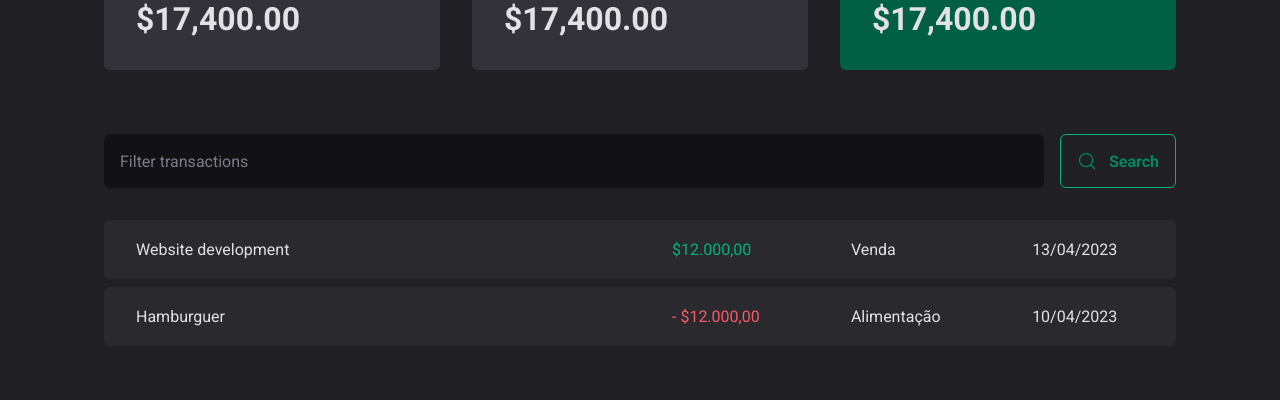
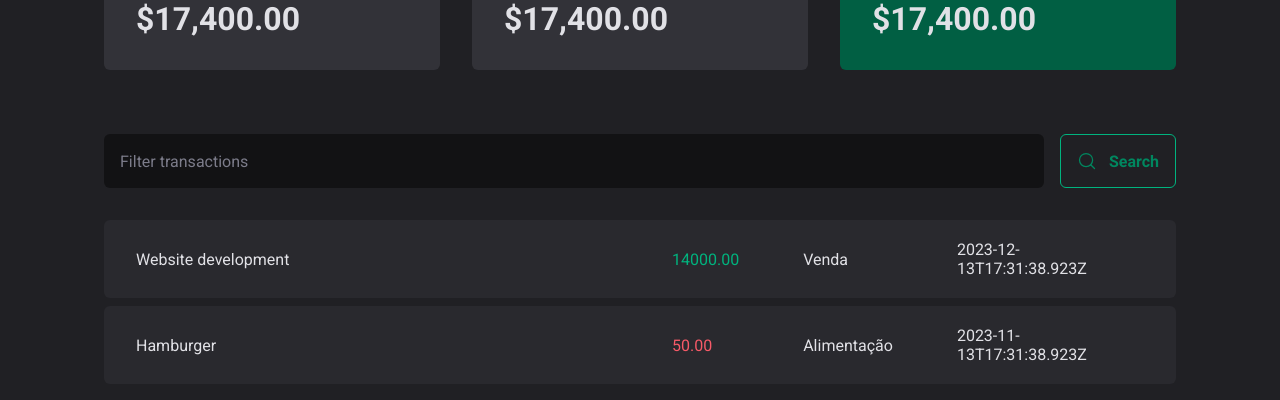
Before and after one commit to gcrozariol/dt-money-react, a React (Vite) app: page / in a window 1280 px wide. Shown: the top 400 px of the page. Built offline with nearby package versions, Linux system fonts and the light colour scheme; data requests are answered from the project's data file.

Commit message:
Fetch data from json-server into list of transactions

```diff
--- a/package.json
+++ b/package.json
@@ -5,6 +5,7 @@
   "type": "module",
   "scripts": {
     "dev": "vite",
+    "dev:server": "json-server server.json -w -d 50",
     "build": "tsc && vite build",
     "lint": "eslint . --ext ts,tsx --report-unused-disable-directives --max-warnings 0",
     "preview": "vite preview"
@@ -27,6 +28,7 @@
     "eslint": "^8.55.0",
     "eslint-plugin-react-hooks": "^4.6.0",
     "eslint-plugin-react-refresh": "^0.4.5",
+    "json-server": "^0.17.4",
     "typescript": "^5.3.3",
     "vite": "^4.5.1"
   }
--- /dev/null
+++ b/server.json
@@ -0,0 +1,20 @@
+{
+  "transactions": [
+    {
+      "id": 1,
+      "description": "Website development",
+      "type": "income",
+      "category": "Venda",
+      "price": 14000,
+      "createdAt": "2023-12-13T17:31:38.923Z"
+    },
+    {
+      "id": 2,
+      "description": "Hamburger",
+      "type": "outcome",
+      "category": "Alimentação",
+      "price": 50,
+      "createdAt": "2023-11-13T17:31:38.923Z"
+    }
+  ]
+}
--- a/src/pages/Transactions/index.tsx
+++ b/src/pages/Transactions/index.tsx
@@ -1,3 +1,4 @@
+import { useEffect, useState } from 'react'
 import { Header } from '../../components/Header'
 import { Summary } from '../../components/Summary'
 import { SearchForm } from './components/SearchForm'
@@ -7,7 +8,32 @@
   TransactionsTable,
 } from './styles'
 
+interface Transactions {
+  id: string
+  description: string
+  type: 'income' | 'outcome'
+  category: string
+  price: number
+  createdAt: string
+}
+
 export function Transactions() {
+  const [transactions, setTransactions] = useState<Transactions[]>([])
+
+  async function loadTransactions() {
+    try {
+      const response = await fetch('http://localhost:3000/transactions')
+      const data = await response.json()
+      setTransactions(data)
+    } catch (e) {
+      console.log(e)
+    }
+  }
+
+  useEffect(() => {
+    loadTransactions()
+  }, [])
+
   return (
     <div>
       <Header />
@@ -17,22 +43,20 @@
         <SearchForm />
         <TransactionsTable>
           <tbody>
-            <tr>
-              <td width="50%">Website development</td>
-              <td>
-                <PriceHighlight variant="income">$12.000,00</PriceHighlight>
-              </td>
-              <td>Venda</td>
-              <td>13/04/2023</td>
-            </tr>
-            <tr>
-              <td width="50%">Hamburguer</td>
-              <td>
-                <PriceHighlight variant="outcome">- $12.000,00</PriceHighlight>
-              </td>
-              <td>Alimentação</td>
-              <td>10/04/2023</td>
-            </tr>
+            {transactions.map((transaction) => {
+              return (
+                <tr key={transaction.id}>
+                  <td width="50%">{transaction.description}</td>
+                  <td>
+                    <PriceHighlight variant={transaction.type}>
+                      {transaction.price.toFixed(2)}
+                    </PriceHighlight>
+                  </td>
+                  <td>{transaction.category}</td>
+                  <td>{transaction.createdAt}</td>
+                </tr>
+              )
+            })}
           </tbody>
         </TransactionsTable>
       </TransactionsContainer>
```
Also changed, not shown: 1 other file (tests, documents, lock files or other folders).
